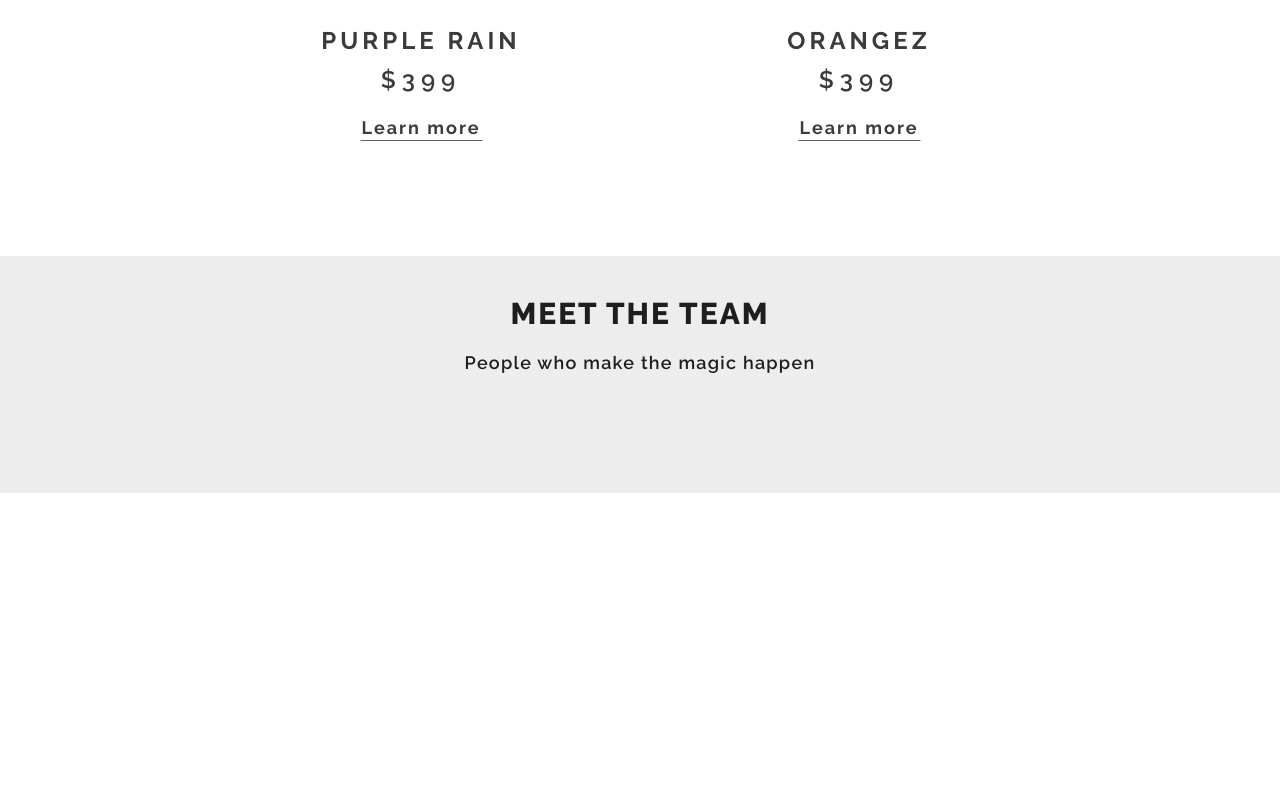
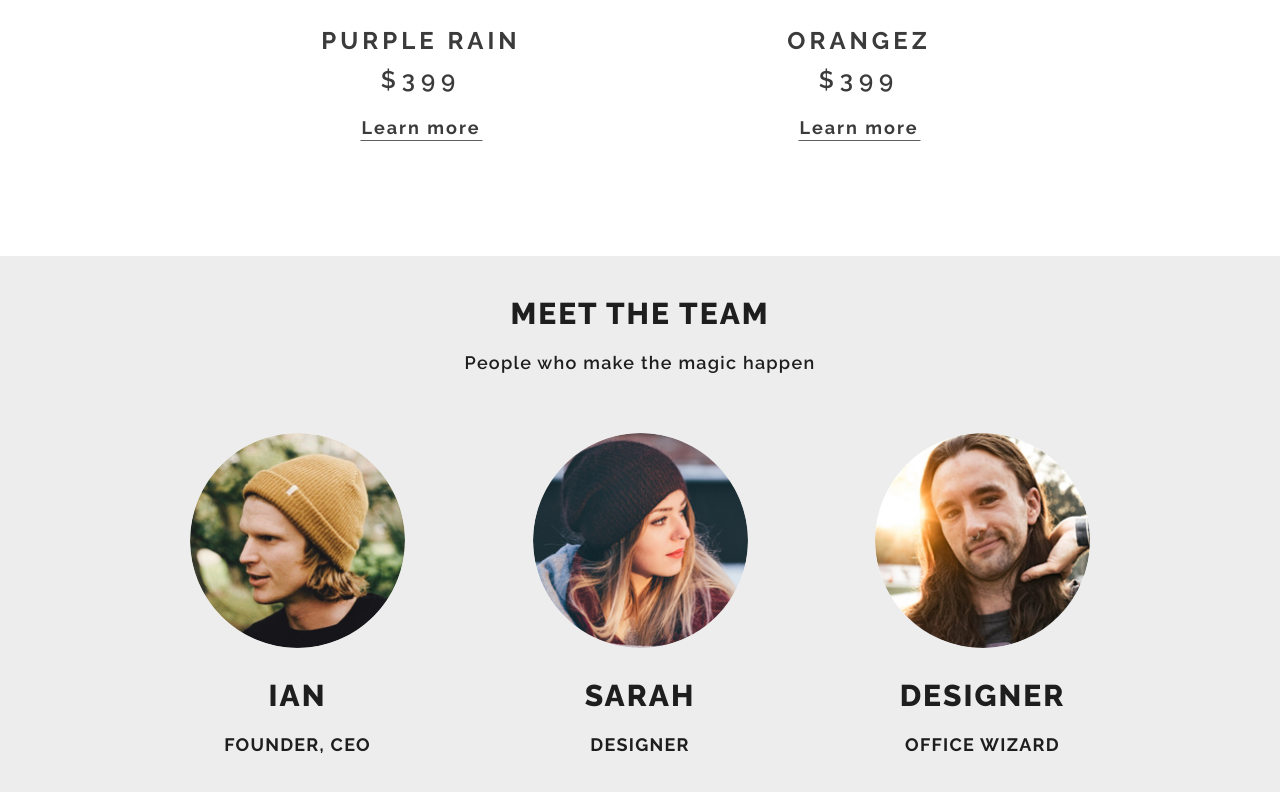
Before and after one commit to VladUstupniy/wheels, a plain HTML site: page docs/index.html in a window 1280 px wide. Shown: the part 3230-4022 px from the top of the page. Before the commit the page ends 3723 px from the top, so only its background shows below. Drawn offline with Linux system fonts and the light colour scheme.

Commit message:
new block team

```diff
--- a/docs/index.html
+++ b/docs/index.html
@@ -166,9 +166,25 @@
                         <h2 class="team__subtitle">People who make the magic happen</h2>
                         <div class="team__box">
                             <div class="team__card">
-                                <div class="team__photo"></div>
-                                <div class="team__name"></div>
-                                <div class="team__post"></div>
+                                <div class="team__photo">
+                                    <img src="./img/photo/photo-03.jpg">
+                                </div>
+                                <p class="team__name">ian</p>
+                                <p class="team__post">Founder, CEO</p>
+                            </div>
+                            <div class="team__card">
+                                <div class="team__photo">
+                                    <img src="./img/photo/photo-02.jpg">
+                                </div>
+                                <p class="team__name">sarah</p>
+                                <p class="team__post">designer</p>
+                            </div>
+                            <div class="team__card">
+                                <div class="team__photo">
+                                    <img src="./img/photo/photo-01.jpg">
+                                </div>
+                                <p class="team__name">designer</p>
+                                <p class="team__post">office wizard</p>
                             </div>
                         </div>
                     </div>
--- a/docs/scss/sourse-styles/team.scss
+++ b/docs/scss/sourse-styles/team.scss
@@ -1,7 +1,56 @@
 .team {
-    padding: 40px 0px 60px 0px;
+    padding: 40px 0px 30px 0px;
     background-color: #ededed;
 }
 .team__wrapper {
     padding: 0px 175px 0px;
 }
+.team__box {
+    display: flex;
+    flex-wrap: wrap;
+    justify-content: center;
+    margin: 0px -40px;
+    @media(min-width: 1200px) {
+        justify-content: space-between;
+    }
+}
+.team__card {
+    display: flex;
+    flex-direction: column;
+    align-items: center;
+    width: 33,33%;
+    padding: 20px 40px 30px 40px;
+}
+.team__photo {
+    width: 215px;
+    height: 215px;
+    border-radius: 50%;
+    overflow: hidden;
+    margin-bottom: 30px;
+    img {
+        display: block;
+        width: 100%;
+        height: 100%;
+    }
+}
+.team__name {
+    font-size: 30px;
+    font-family: "Raleway";
+    color: rgb(30, 30, 30);
+    font-weight: 800;
+    text-transform: uppercase;
+    line-height: 1.2;
+    text-align: center;
+    letter-spacing: 2px;
+    margin-bottom: 20px;
+}
+.team__post {
+    font-size: 18px;
+    font-family: "Raleway";
+    color: rgb(30, 30, 30);
+    font-weight: bold;
+    text-transform: uppercase;
+    line-height: 1.2;
+    text-align: center;
+    letter-spacing: 1.25px;
+}
--- a/docs/scss/sourse-styles/titles.scss
+++ b/docs/scss/sourse-styles/titles.scss
@@ -83,5 +83,5 @@
     line-height: 1.2;
     text-align: center;
     letter-spacing: 1.25px;
-    margin-bottom: 60px;
+    margin-bottom: 40px;
 }
```
Also changed, not shown: docs/css/style.css, docs/img/photo/photo-01.jpg (added), docs/img/photo/photo-02.jpg (added), docs/img/photo/photo-03.jpg (added).
